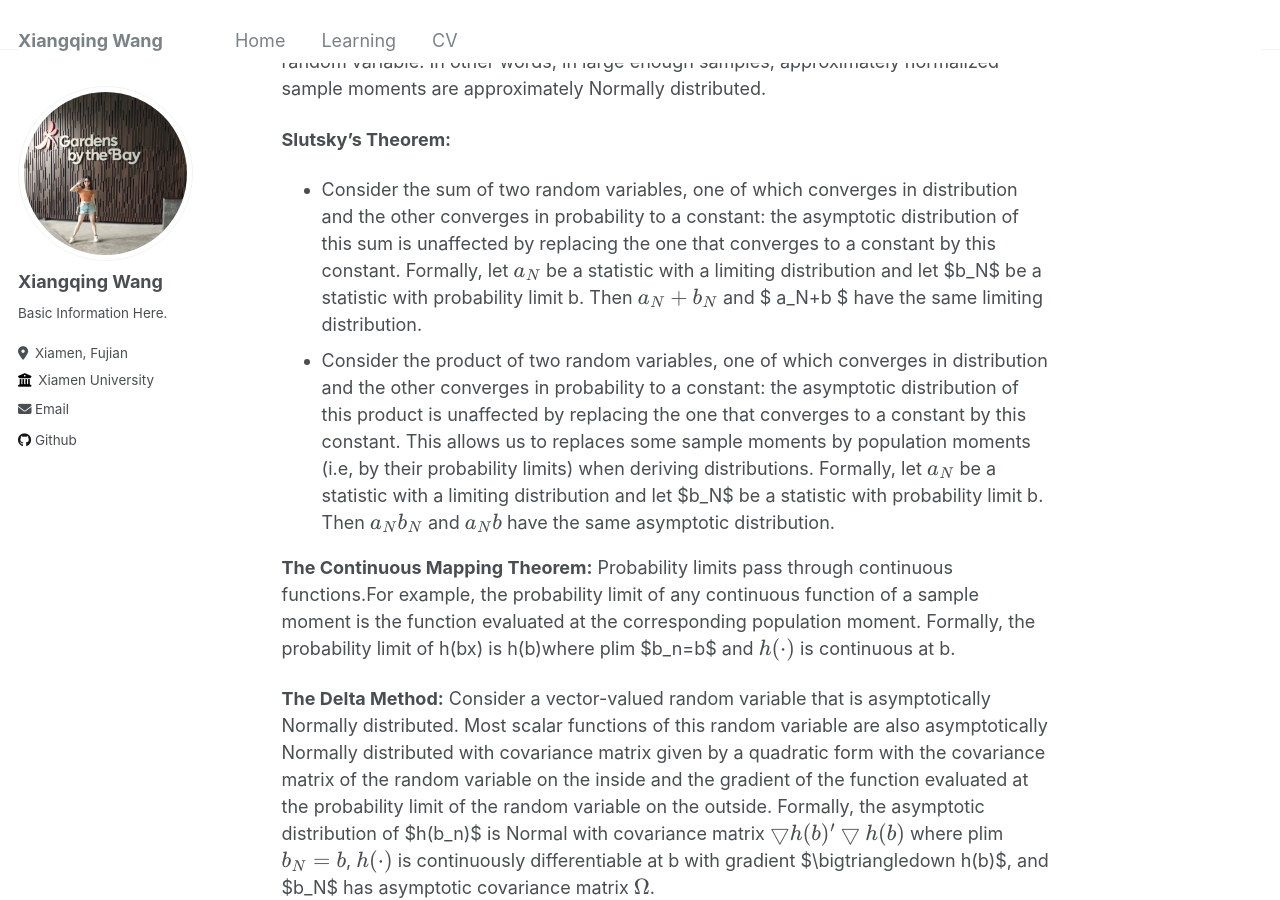
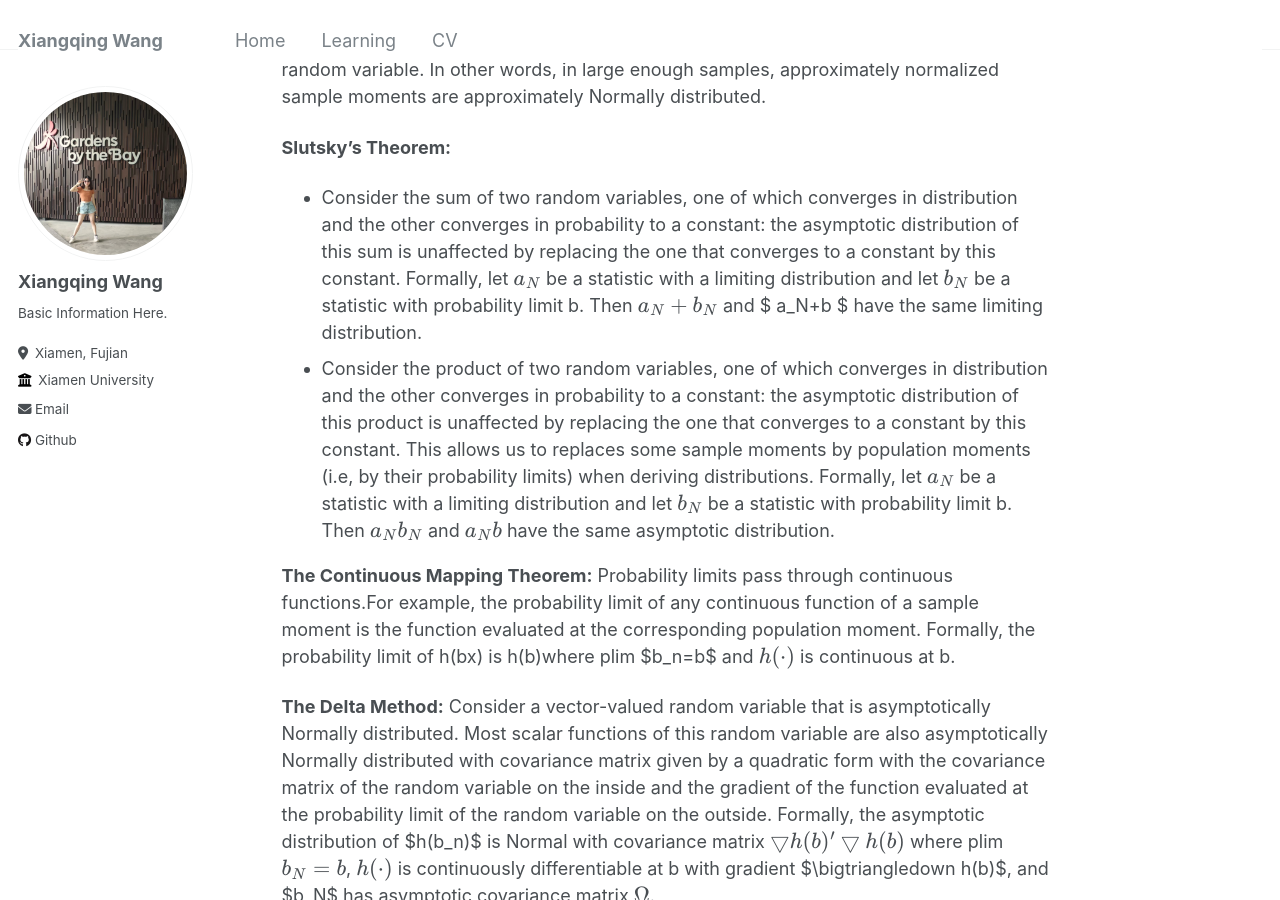
Before and after one commit to leahxqing/leahxqing.github.io, a Jekyll site: the page built from _posts/2023-09-24-harmless_03.md, in a window 1280 px wide and 900 px high, scrolled down 2799 px. Built offline with Jekyll 4.4.1, drawn with Linux system fonts in a browser that asks for light colours; some of the changed text lies outside the part shown.

```diff
--- a/_posts/2023-09-24-harmless_03.md
+++ b/_posts/2023-09-24-harmless_03.md
@@ -35,7 +35,12 @@ $$E[Y_i]=E\{E[Y_i|X_i]\}$$
 
 $$ Y_i=E[Y_i|X_i]+\epsilon_i $$
 
-where $$ \epsilon_i $$ is mean-independent of $$ X_i $$, i.e., $$ E[\epsilon_i|X_i]=0 $$ and, therefore, $$ \epsilon_i $$ is uncorrelated with any function of $$ X_i $$
+where $$ \epsilon_i $$ is mean-independent of $$ X_i $$, i.e.,
+$$ E[\epsilon_i|X_i]=0 $$
+and, therefore,
+$$ \epsilon_i $$
+is uncorrelated with any function of
+$$ X_i $$
 
 This theorem says that any random variable, $$Y_i$$ can be decomposed into a piece that's "explained by $$X_i$$", i.e., the CEF, and a piece left over which is orthogonal to (i.e., uncorrelated with) any function of $$X_i$$.
 
@@ -89,8 +94,8 @@ It is derived as a method of moments estimator.
 **The Central Limit Theorem:** Sample moments are asymptotically Normally distributed (after subtracting the corresponding population moment and multiplying by the square root of the sample size). The covariance matrix given by the variance of the underlying random variable. In other words, in large enough samples, approximately normalized sample moments are approximately Normally distributed.
 
 **Slutsky's Theorem:**
-- Consider the sum of two random variables, one of which converges in distribution and the other converges in probability to a constant: the asymptotic distribution of this sum is unaffected by replacing the one that converges to a constant by this constant. Formally, let $$ a_N $$ be a statistic with a limiting distribution and let $b_N$ be a statistic with probability limit b. Then $$ a_N +b_N $$ and $ a_N+b $ have the same limiting distribution.
-- Consider the product of two random variables, one of which converges in distribution and the other converges in probability to a constant: the asymptotic distribution of this product is unaffected by replacing the one that converges to a constant by this constant. This allows us to replaces some sample moments by population moments (i.e, by their probability limits) when deriving distributions. Formally, let $$ a_N $$ be a statistic with a limiting distribution and let $b_N$ be a statistic with probability limit b. Then $$ a_Nb_N $$ and $$ a_N b $$ have the same asymptotic distribution.
+- Consider the sum of two random variables, one of which converges in distribution and the other converges in probability to a constant: the asymptotic distribution of this sum is unaffected by replacing the one that converges to a constant by this constant. Formally, let $$ a_N $$ be a statistic with a limiting distribution and let $$ b_N $$ be a statistic with probability limit b. Then $$ a_N +b_N $$ and $ a_N+b $ have the same limiting distribution.
+- Consider the product of two random variables, one of which converges in distribution and the other converges in probability to a constant: the asymptotic distribution of this product is unaffected by replacing the one that converges to a constant by this constant. This allows us to replaces some sample moments by population moments (i.e, by their probability limits) when deriving distributions. Formally, let $$ a_N $$ be a statistic with a limiting distribution and let $$ b_N $$ be a statistic with probability limit b. Then $$ a_Nb_N $$ and $$ a_N b $$ have the same asymptotic distribution.
 
 
 **The Continuous Mapping Theorem:** Probability limits pass through continuous functions.For example, the probability limit of any continuous function of a sample moment is the function evaluated at the corresponding population moment. Formally, the probability limit of h(bx) is h(b)where plim $b_n=b$ and $$ h(\cdot) $$ is continuous at b.
```
